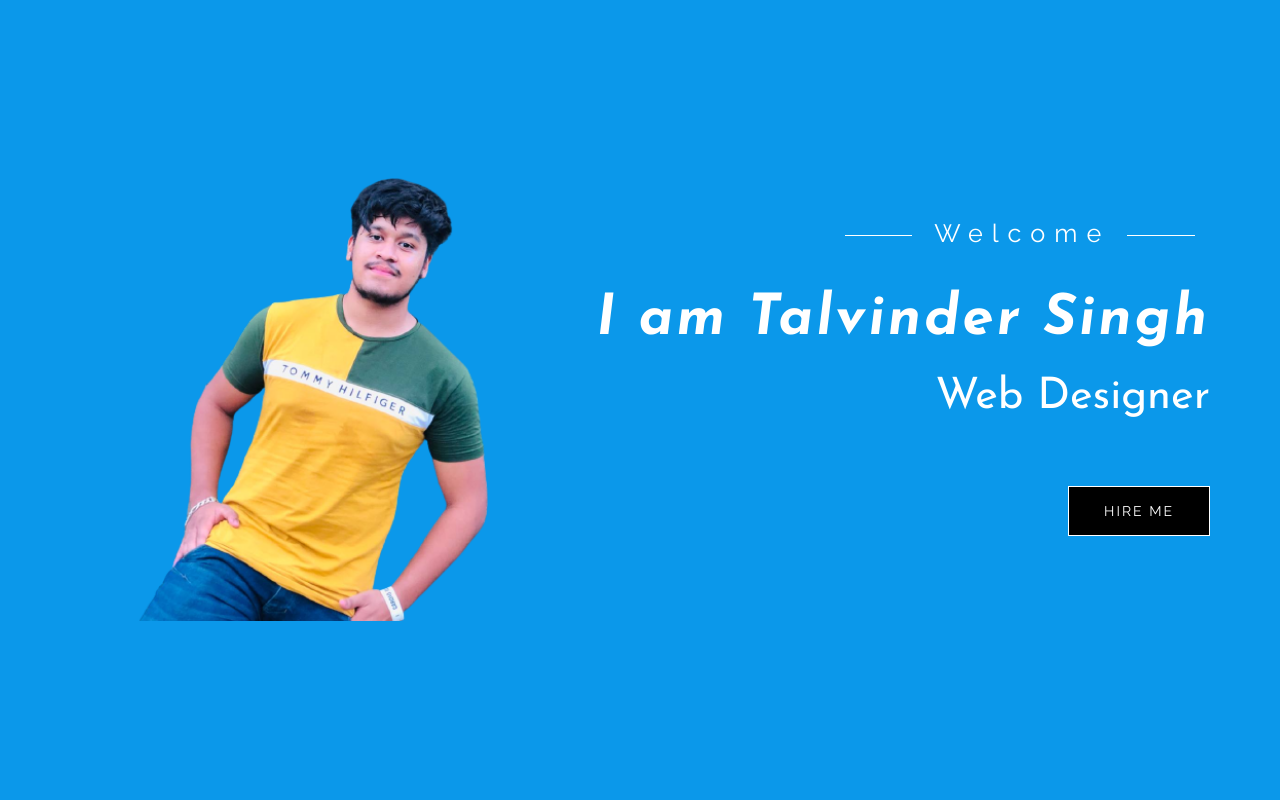
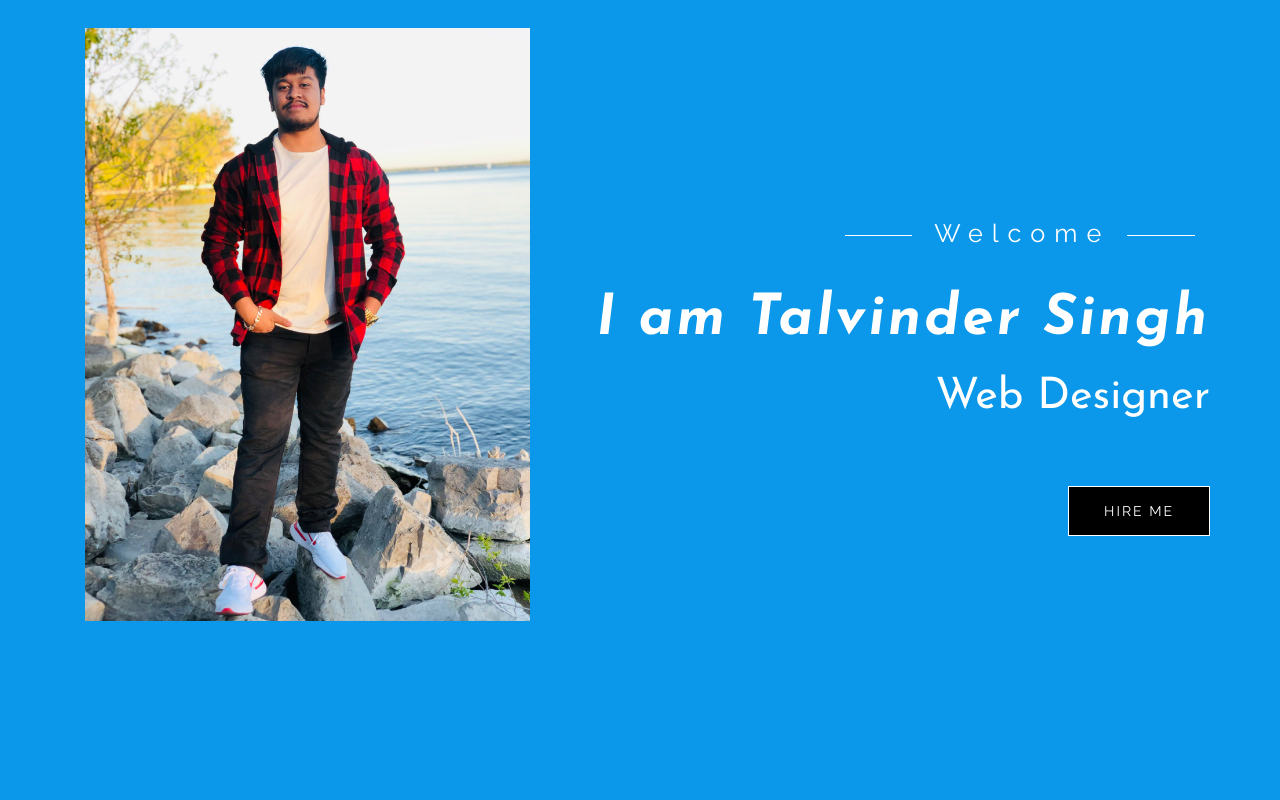
Before and after one commit to TALVINDE/talvinder.github.io, a plain HTML site: page index.html in a window 1280 px wide. Shown: the top 800 px of the page. Drawn offline with Linux system fonts and the light colour scheme.

Commit message:
Update index.html

```diff
--- a/index.html
+++ b/index.html
@@ -38,7 +38,7 @@ function hideURLbar(){ window.scrollTo(0,1); } </script>
 			<div class="banner-main">
 				<div class="container">
 					<div class="col-md-5 banner-left">
-						<img src="images/f.png" alt="">
+						<img src="images/ss.jpeg" alt="">
 					</div>
 					<div class="col-md-7 banner-text">
 						<p>Welcome</p>
```
